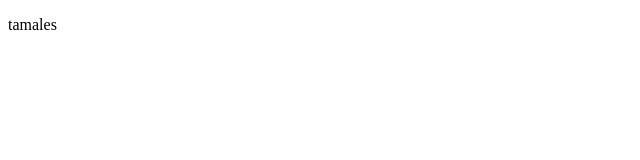
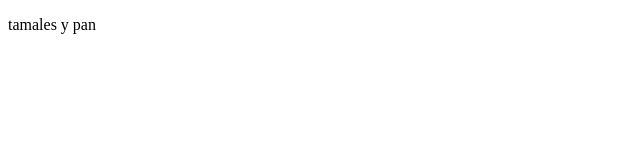
Before and after one commit to Johnm75/proyectoDemoCursoPrework, a plain HTML site: page index.html in a window 1280 px wide. Shown: the full height of the page, 0-640 px from the left. Drawn offline with Linux system fonts and the light colour scheme.

Commit message:
cambios de texto

```diff
--- a/index.html
+++ b/index.html
@@ -7,6 +7,6 @@
     <title>Hola Mundo</title>
 </head>
 <body>
-    <p>tamales</p>
+    <p>tamales y pan</p>
 </body>
 </html>
```
